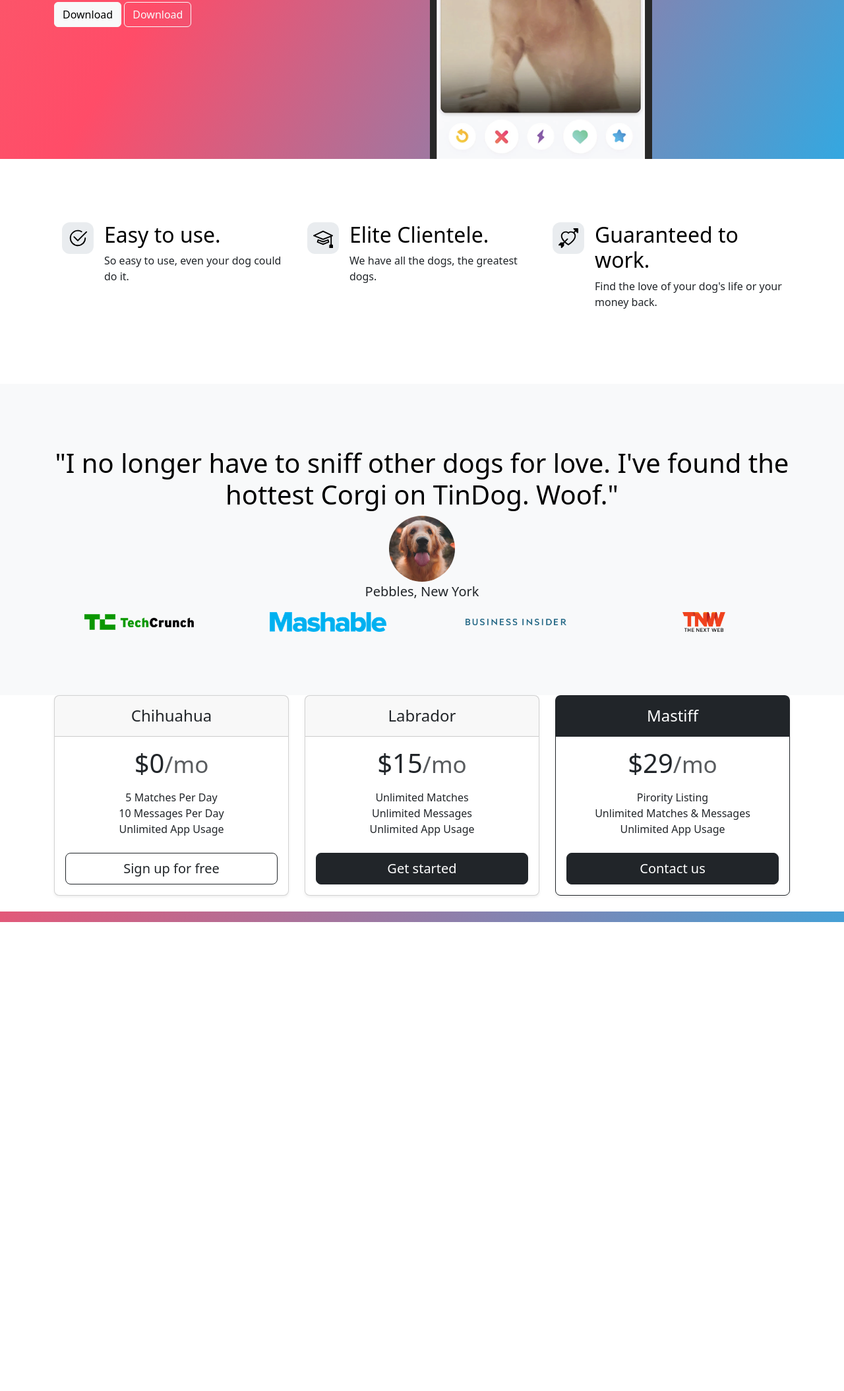
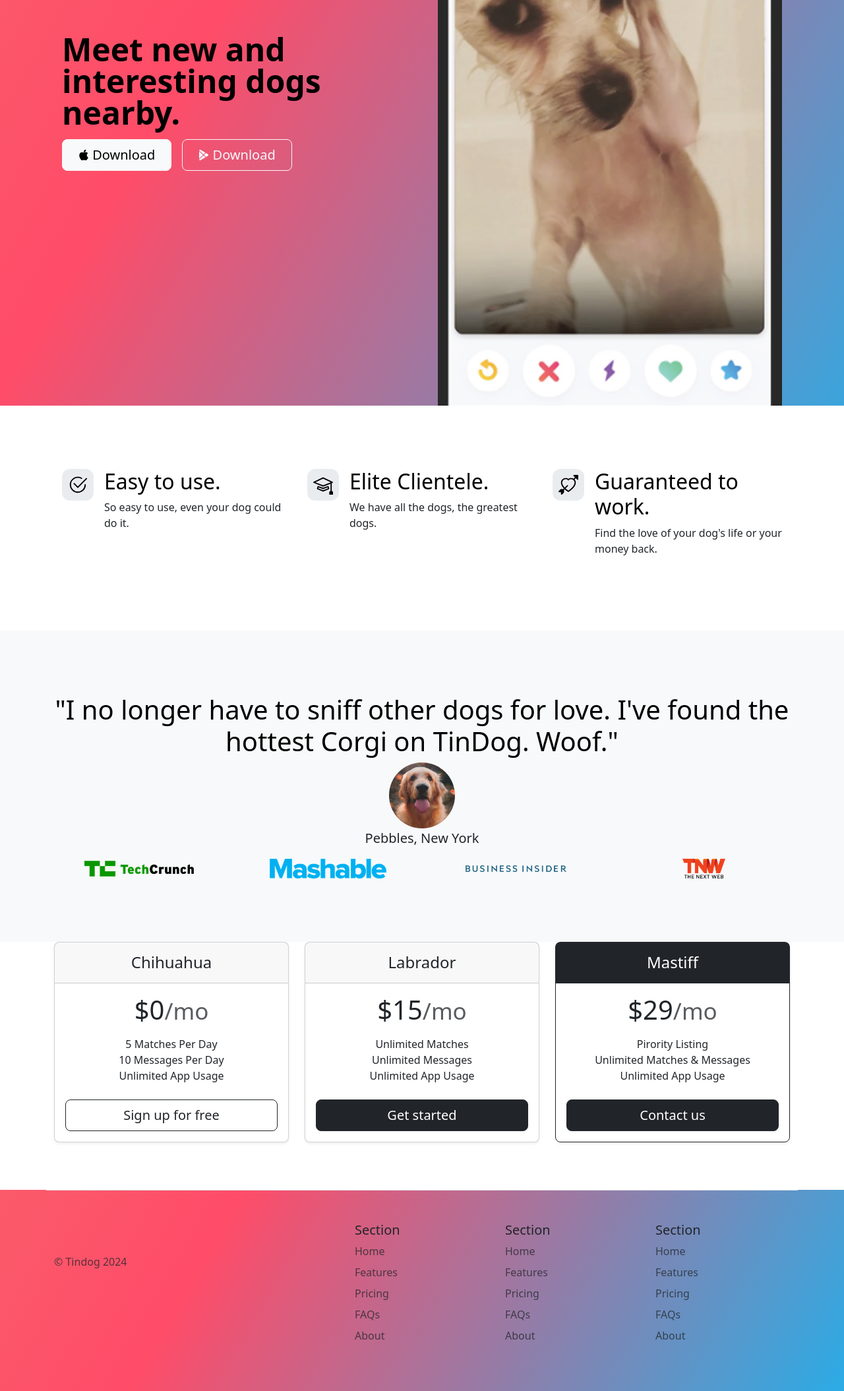
Before and after one commit to N-Jia-Wen/Day-58-Project---Tindog-Startup-Website, a plain HTML site: page 11.3+TinDog+Project/11.3 TinDog Project/index.html in a window 1280 px wide. Shown: the part 401-2510 px from the top of the page at 66% size. Before the commit the page ends 1799 px from the top, so only its background shows below. Drawn offline with nearby package versions, Linux system fonts and the light colour scheme.

Commit message:
Update index.html

```diff
--- a/11.3+TinDog+Project/11.3 TinDog Project/index.html
+++ b/11.3+TinDog+Project/11.3 TinDog Project/index.html
@@ -1,5 +1,5 @@
 <!DOCTYPE html>
-<html lang="en" class="gradient-background">
+<html lang="en">
 
 <head>
   <meta charset="UTF-8">
@@ -7,7 +7,7 @@
   <title>TinDog</title>
   <link href="https://cdn.jsdelivr.net/npm/bootstrap@5.3.3/dist/css/bootstrap.min.css" rel="stylesheet"
   integrity="sha384-QWTKZyjpPEjISv5WaRU9OFeRpok6YctnYmDr5pNlyT2bRjXh0JMhjY6hW+ALEwIH" crossorigin="anonymous">
-  <link rel="stylesheet" href="./css/style.css"
+  <link rel="stylesheet" href="./css/style.css">
 </head>
 
 <body>
@@ -15,20 +15,37 @@
   <!-- Title -->
   <section id="title" class="gradient-background">
 
-    <div class="container">
-      <div class="row">
+    <div class="container col-xxl-8 px-4 pt-5">
+      <div class="row flex-lg-row-reverse align-items-center g-5 pt-5">
+        <div class="col-10 col-sm-8 col-lg-6">
+          <img src="./images/iphone.png" class="d-block mx-lg-auto img-fluid" alt="Bootstrap Themes" width="700" height="500" loading="lazy">
+        </div>
+        <div class="col-lg-6">
+          <h1 class="display-5 fw-bold text-body-emphasis lh-1 mb-3">Meet new and interesting dogs nearby.</h1>
+          <div class="d-grid gap-2 d-md-flex justify-content-md-start">
 
-        <div class="col-sm-6" style="margin-top: 300px">
-          <h1 style="font-weight: bolder">Meet new and interesting dogs nearby.</h1>
-          <button type="button" class="btn btn-light">Download</button>
-          <button type="button" class="btn btn-outline-light">Download</button>
-        </div>
+            <button type="button" class="btn btn-light btn-lg px-4 me-md-2">
+              <svg xmlns="http://www.w3.org/2000/svg" width="16" height="16" fill="currentColor"
+                class="bi bi-apple mb-1" viewBox="0 0 16 16">
+<path
+d="M11.182.008C11.148-.03 9.923.023 8.857 1.18c-1.066 1.156-.902 2.482-.878 2.516.024.034 1.52.087 2.475-1.258.955-1.345.762-2.391.728-2.43Zm3.314 11.733c-.048-.096-2.325-1.234-2.113-3.422.212-2.189 1.675-2.789 1.698-2.854.023-.065-.597-.79-1.254-1.157a3.692 3.692 0 0 0-1.563-.434c-.108-.003-.483-.095-1.254.116-.508.139-1.653.589-1.968.607-.316.018-1.256-.522-2.267-.665-.647-.125-1.333.131-1.824.328-.49.196-1.422.754-2.074 2.237-.652 1.482-.311 3.83-.067 4.56.244.729.625 1.924 1.273 2.796.576.984 1.34 1.667 1.659 1.899.319.232 1.219.386 1.843.067.502-.308 1.408-.485 1.766-.472.357.013 1.061.154 1.782.539.571.197 1.111.115 1.652-.105.541-.221 1.324-1.059 2.238-2.758.347-.79.505-1.217.473-1.282Z" />
+<path
+                  d="M11.182.008C11.148-.03 9.923.023 8.857 1.18c-1.066 1.156-.902 2.482-.878 2.516.024.034 1.52.087 2.475-1.258.955-1.345.762-2.391.728-2.43Zm3.314 11.733c-.048-.096-2.325-1.234-2.113-3.422.212-2.189 1.675-2.789 1.698-2.854.023-.065-.597-.79-1.254-1.157a3.692 3.692 0 0 0-1.563-.434c-.108-.003-.483-.095-1.254.116-.508.139-1.653.589-1.968.607-.316.018-1.256-.522-2.267-.665-.647-.125-1.333.131-1.824.328-.49.196-1.422.754-2.074 2.237-.652 1.482-.311 3.83-.067 4.56.244.729.625 1.924 1.273 2.796.576.984 1.34 1.667 1.659 1.899.319.232 1.219.386 1.843.067.502-.308 1.408-.485 1.766-.472.357.013 1.061.154 1.782.539.571.197 1.111.115 1.652-.105.541-.221 1.324-1.059 2.238-2.758.347-.79.505-1.217.473-1.282Z" />
+</svg>
+              Download
+            </button>
 
-        <div class="col-sm-6 mt-5">
-          <img src="./images/iphone.png" alt="a very handsome looking dog looking at a camera on a tinder-like website">
+            <button type="button" class="btn btn-outline-light btn-lg px-4">
+              <svg xmlns="http://www.w3.org/2000/svg" width="16" height="16" fill="currentColor"
+                class="bi bi-google-play mb-1" viewBox="0 0 16 16">
+<path
+                  d="M14.222 9.374c1.037-.61 1.037-2.137 0-2.748L11.528 5.04 8.32 8l3.207 2.96 2.694-1.586Zm-3.595 2.116L7.583 8.68 1.03 14.73c.201 1.029 1.36 1.61 2.303 1.055l7.294-4.295ZM1 13.396V2.603L6.846 8 1 13.396ZM1.03 1.27l6.553 6.05 3.044-2.81L3.333.215C2.39-.341 1.231.24 1.03 1.27Z" />
+</svg>
+              Download
+            </button>
+          </div>
         </div>
       </div>
-
     </div>
   </section>
   <!-- Features -->
@@ -162,7 +179,54 @@
 
   </section>
   <!-- Footer -->
-  <section id="footer">
+  <section id="footer" class="gradient-background">
+    <div class="container">
+      <footer class="row row-cols-1 row-cols-sm-2 row-cols-md-5 py-5 mt-5 border-top">
+        <div class="col mb-3">
+          <a href="/" class="d-flex align-items-center mb-3 link-body-emphasis text-decoration-none">
+            <svg class="bi me-2" width="40" height="32"><use xlink:href="#bootstrap"></use></svg>
+          </a>
+          <p class="text-body-secondary">© Tindog 2024</p>
+        </div>
+
+        <div class="col mb-3">
+
+        </div>
+
+        <div class="col mb-3">
+          <h5>Section</h5>
+          <ul class="nav flex-column">
+            <li class="nav-item mb-2"><a href="#" class="nav-link p-0 text-body-secondary">Home</a></li>
+            <li class="nav-item mb-2"><a href="#" class="nav-link p-0 text-body-secondary">Features</a></li>
+            <li class="nav-item mb-2"><a href="#" class="nav-link p-0 text-body-secondary">Pricing</a></li>
+            <li class="nav-item mb-2"><a href="#" class="nav-link p-0 text-body-secondary">FAQs</a></li>
+            <li class="nav-item mb-2"><a href="#" class="nav-link p-0 text-body-secondary">About</a></li>
+          </ul>
+        </div>
+
+        <div class="col mb-3">
+          <h5>Section</h5>
+          <ul class="nav flex-column">
+            <li class="nav-item mb-2"><a href="#" class="nav-link p-0 text-body-secondary">Home</a></li>
+            <li class="nav-item mb-2"><a href="#" class="nav-link p-0 text-body-secondary">Features</a></li>
+            <li class="nav-item mb-2"><a href="#" class="nav-link p-0 text-body-secondary">Pricing</a></li>
+            <li class="nav-item mb-2"><a href="#" class="nav-link p-0 text-body-secondary">FAQs</a></li>
+            <li class="nav-item mb-2"><a href="#" class="nav-link p-0 text-body-secondary">About</a></li>
+          </ul>
+        </div>
+
+        <div class="col mb-3">
+          <h5>Section</h5>
+          <ul class="nav flex-column">
+            <li class="nav-item mb-2"><a href="#" class="nav-link p-0 text-body-secondary">Home</a></li>
+            <li class="nav-item mb-2"><a href="#" class="nav-link p-0 text-body-secondary">Features</a></li>
+            <li class="nav-item mb-2"><a href="#" class="nav-link p-0 text-body-secondary">Pricing</a></li>
+            <li class="nav-item mb-2"><a href="#" class="nav-link p-0 text-body-secondary">FAQs</a></li>
+            <li class="nav-item mb-2"><a href="#" class="nav-link p-0 text-body-secondary">About</a></li>
+          </ul>
+        </div>
+      </footer>
+    </div>
 
   </section>
 
```
